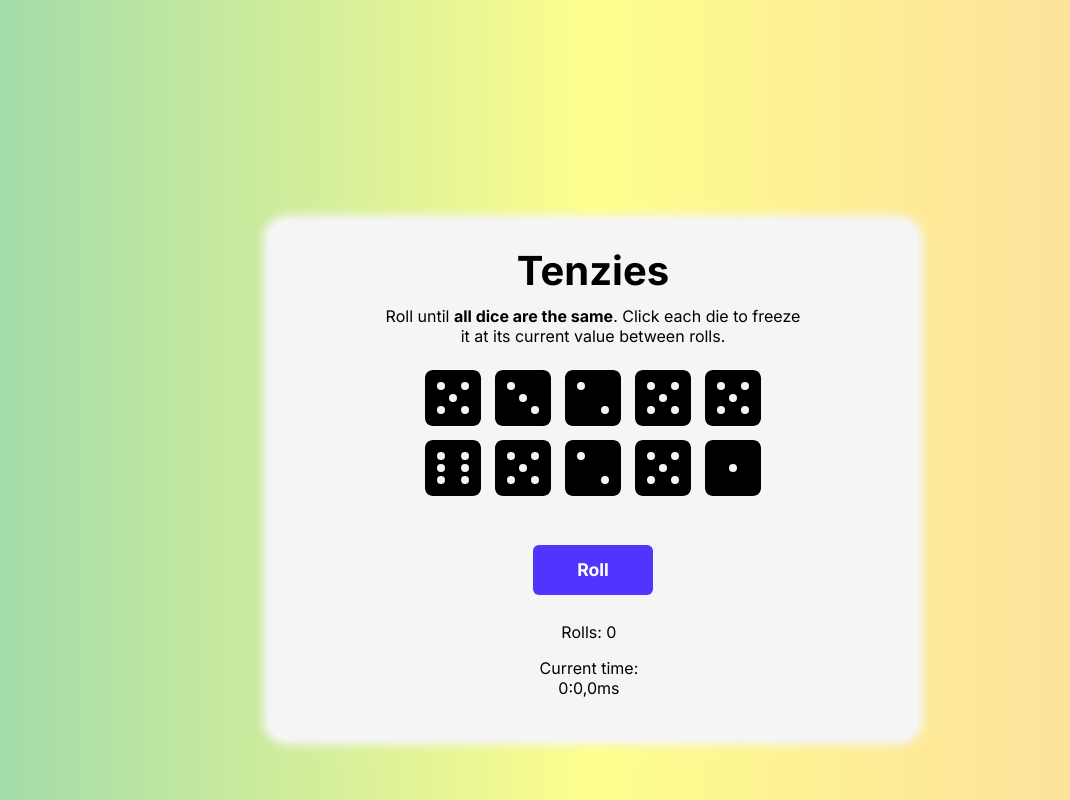
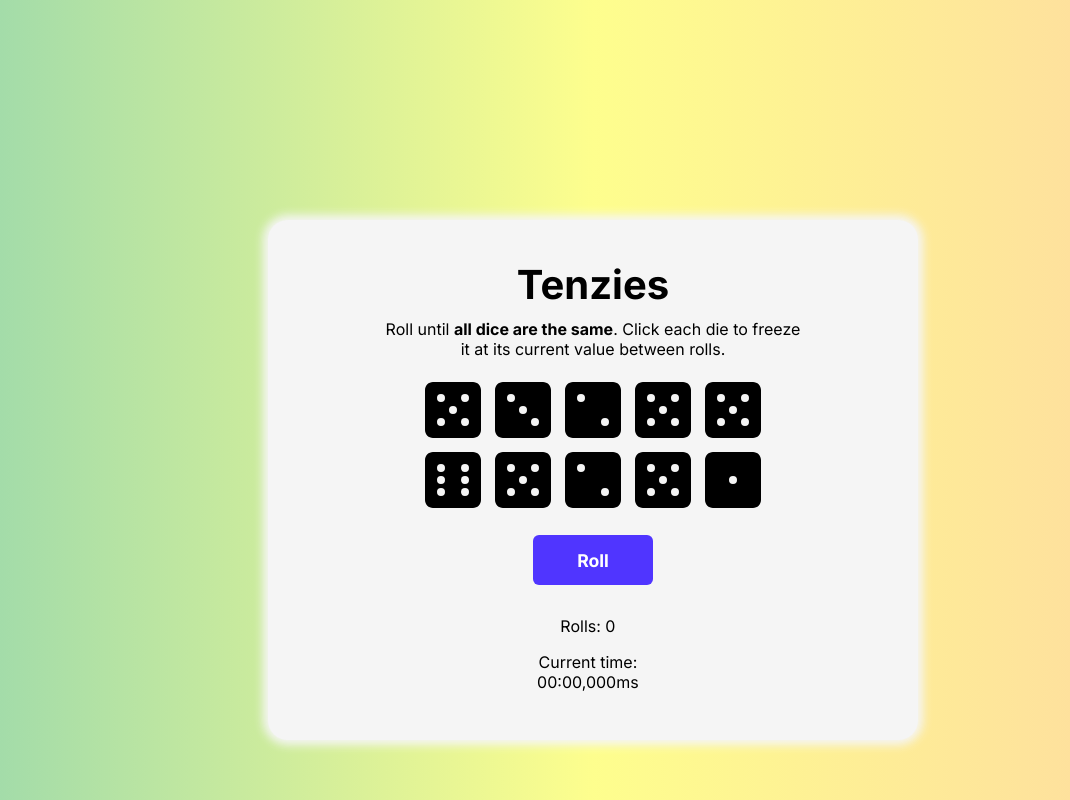
Before and after one commit to fred-gutierrez/Tenzies-Game, a React (Vite) app: page / in a window 1280 px wide. Shown: the top 800 px of the page, without its empty margins (47-1117 px from the left). Built offline with nearby package versions, Linux system fonts and the light colour scheme.

Commit message:
Updated current time format only - Best time remains

```diff
--- a/src/App.jsx
+++ b/src/App.jsx
@@ -8,18 +8,17 @@ export default function App() {
   const [dice, setDice] = useState(allNewDice());
   const [tenzies, setTenzies] = useState(false);
   const [rolls, setRolls] = useState(0);
+
   const [bestRoll, setBestRoll] = useState(
     parseInt(localStorage.getItem("bestRoll")) || 0
   );
+  useEffect(() => {
+    localStorage.setItem("bestRoll", bestRoll.toString());
+  }, [bestRoll]);
 
   const [bestTime, setBestTime] = useState(
     parseInt(localStorage.getItem("bestTime") || 0)
   );
-
-  useEffect(() => {
-    localStorage.setItem("bestRoll", bestRoll.toString());
-  }, [bestRoll]);
-
   useEffect(() => {
     localStorage.setItem("bestTime", bestTime.toString());
   }, [bestTime]);
@@ -70,6 +69,9 @@ export default function App() {
       if (!bestTime || timeElapsed < bestTime) {
         setBestTime(timeElapsed);
       }
+      // if (!bestTime || timeElapsed < bestTime) {
+      //   setBestTime(minutes + ":" + seconds + "," + milliseconds + "ms");
+      // }
     }
     // START TIMER
     if (!running && tenzies === false) {
@@ -101,13 +103,9 @@ export default function App() {
   const [running, setRunning] = useState(false);
   const intervalId = useRef(null);
 
-  const milliseconds = timeElapsed % 1000;
-  const seconds = Math.floor(timeElapsed / 1000) % 600;
-  const minutes = Math.floor(timeElapsed / 60000);
-
-  // const milliseconds = timeElapsed % 1000;
-  // const seconds = Math.floor(timeElapsed / 1000) % 600;
-  // const minutes = Math.floor(timeElapsed / 60000);
+  const milliseconds = ("000" + (timeElapsed % 1000)).slice(-3);
+  const seconds = ("00" + (Math.floor(timeElapsed / 1000) % 60)).slice(-2);
+  const minutes = ("00" + Math.floor(timeElapsed / 60000)).slice(-2);
 
   useEffect(() => {
     if (tenzies) {
@@ -155,6 +153,5 @@ export default function App() {
   );
 }
 
-// TODO: 1 - Find a way to format the minutes and seconds to 00:00
-// TODO: 2 - Make the best time display correctly (00:00,0ms)
-// TODO: 3 - Style the sections for Current and Best (Stats)
+// TODO: 1 - Make the best time display correctly (00:00,000ms)
+// TODO: 2 - Style the sections for Current and Best (Stats)
--- a/src/styles/main.css
+++ b/src/styles/main.css
@@ -3,7 +3,8 @@
   display: grid;
   grid-template: auto auto/repeat(5, 1fr);
   gap: 20px;
-  margin-bottom: 40px;
+  margin-bottom: 30px;
+  margin-top: 10px;
 }
 
 .die-face {
@@ -71,6 +72,7 @@
   }
 }
 .stats-container {
+  margin-top: 15px;
   text-align: center;
   display: flex;
   justify-content: center;
@@ -97,11 +99,10 @@ main {
   border-radius: 5px;
   margin: 200px auto;
   box-shadow: 0 0px 10px 5px rgb(245, 245, 245);
-  padding: 20px;
+  padding: 40px 0 0 0;
   border-radius: 20px;
   display: flex;
   flex-direction: column;
-  justify-content: space-around;
   align-items: center;
 }
 
@@ -117,7 +118,7 @@ main {
 .instructions {
   font-family: "Inter", sans-serif;
   font-weight: 400;
-  margin-top: 0;
+  margin-top: 10px;
   text-align: center;
 }
 
--- a/src/styles/sass/_die.scss
+++ b/src/styles/sass/_die.scss
@@ -2,7 +2,8 @@
   display: grid;
   grid-template: auto auto / repeat(5, 1fr);
   gap: 20px;
-  margin-bottom: 40px;
+  margin-bottom: 30px;
+  margin-top: 10px;
 }
 
 .die-face {
--- a/src/styles/sass/_stats.scss
+++ b/src/styles/sass/_stats.scss
@@ -1,4 +1,5 @@
 .stats-container {
+  margin-top: 15px;
   text-align: center;
   display: flex;
   justify-content: center;
--- a/src/styles/sass/main.scss
+++ b/src/styles/sass/main.scss
@@ -41,11 +41,10 @@ main {
   border-radius: 5px;
   margin: 200px auto;
   box-shadow: 0 0px 10px 5px rgb(245, 245, 245);
-  padding: 20px;
+  padding: 40px 0 0 0;
   border-radius: 20px;
   display: flex;
   flex-direction: column;
-  justify-content: space-around;
   align-items: center;
 }
 
@@ -61,7 +60,7 @@ main {
 .instructions {
   font-family: "Inter", sans-serif;
   font-weight: 400;
-  margin-top: 0;
+  margin-top: 10px;
   text-align: center;
 }
 
```
Also changed, not shown: 1 other file (tests, documents, lock files or other folders).
